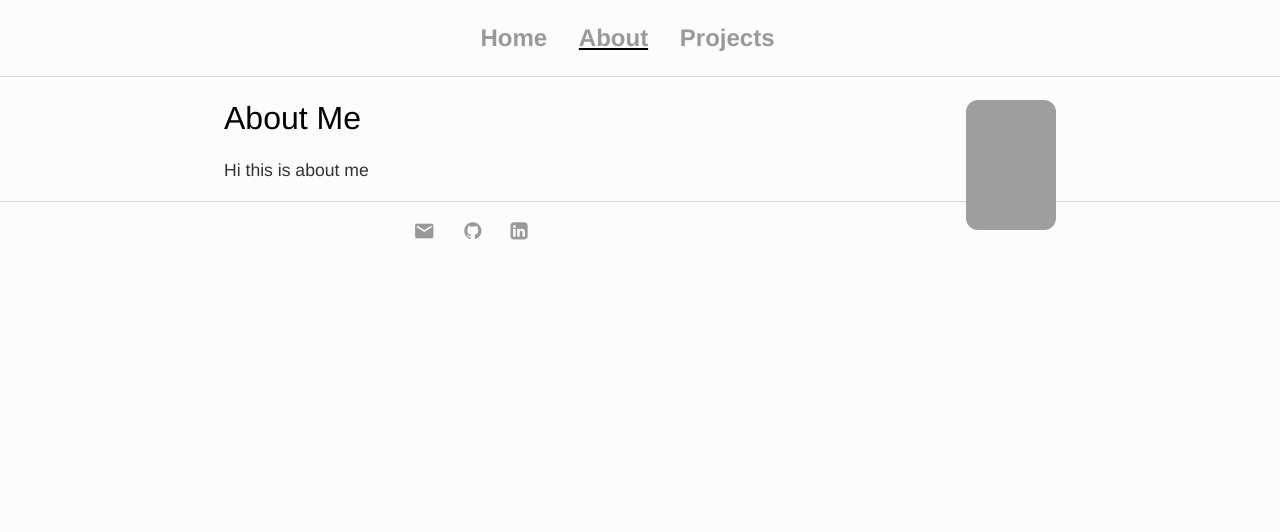
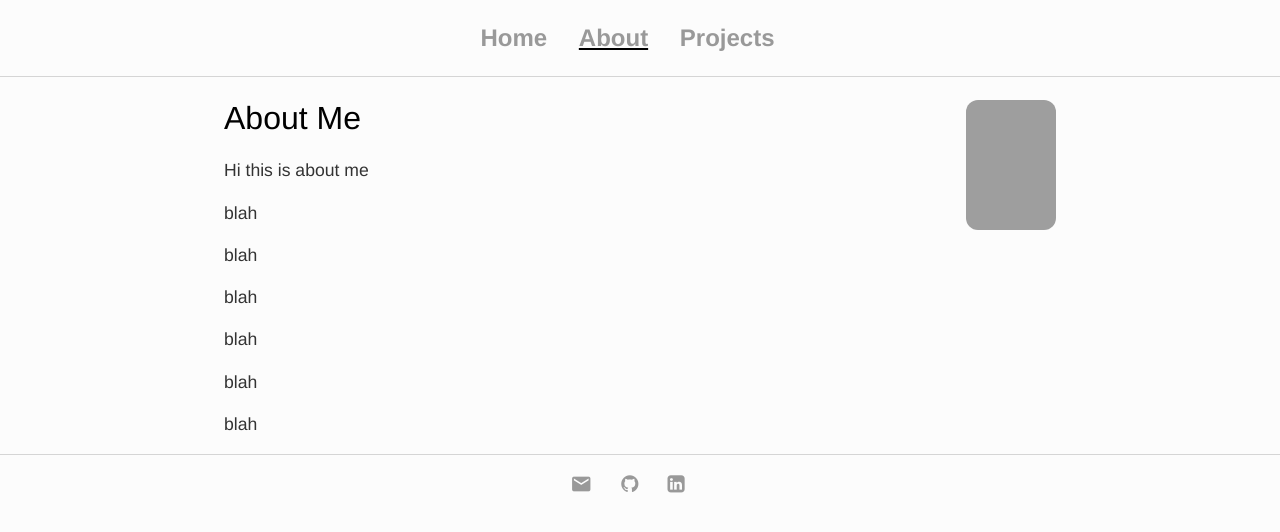
Before and after one commit to clfkenny/clfkenny.github.io, a Jekyll site: the page built from about/index.md, in a window 1280 px wide. Shown: the top 532 px of the page. Built offline with Jekyll 4.4.1, drawn with Linux system fonts in a browser that asks for light colours; grey boxes are pictures that could not be loaded.

Commit message:
Update index.md

```diff
--- a/about/index.md
+++ b/about/index.md
@@ -12,3 +12,15 @@ date: 4/26/18
 
 
 Hi this is about me
+
+blah
+
+blah
+
+blah
+
+blah
+
+blah
+
+blah
```
